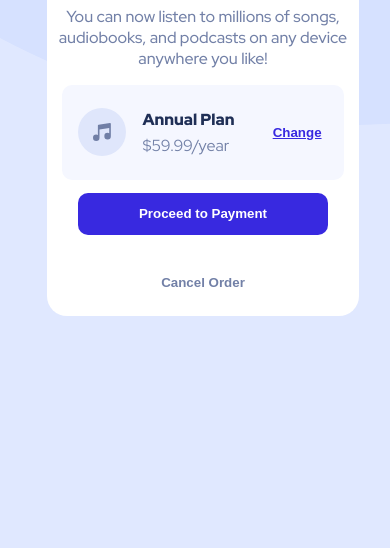
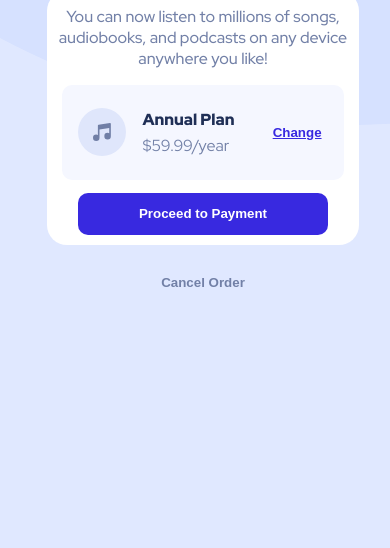
Before and after one commit to npiyush97/ordersummary, a plain HTML site: page index.html in a window 390 px wide. Shown: the part 312-860 px from the top of the page. Drawn offline with Linux system fonts and the light colour scheme.

Commit message:
height change

```diff
--- a/style.css
+++ b/style.css
@@ -114,7 +114,7 @@ button {
 @media screen and (max-width: 500px) {
   .container {
     width: 80%;
-    height: auto;
+    height: 30%;
   }
   .img-container {
     background-position: center;
```
